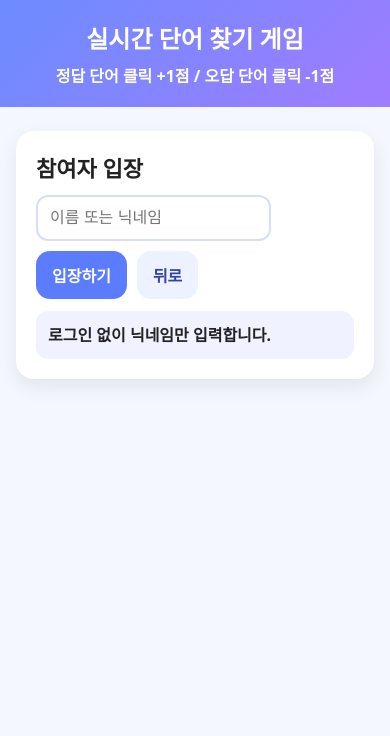
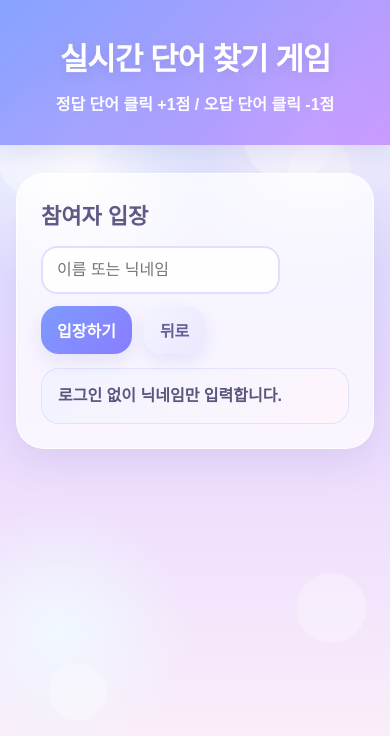
Before and after one commit to KYUNGHA-LEE/word-finder-game, a plain HTML site: page index.html in a window 390 px wide. Both pictures are taken after a click on the button "참여자로 입장". Drawn offline with Linux system fonts and the light colour scheme; no server answers.

Commit message:
Update index.html

```diff
--- a/index.html
+++ b/index.html
@@ -3,203 +3,284 @@
 <head>
   <meta charset="UTF-8" />
   <meta name="viewport" content="width=device-width, initial-scale=1.0" />
-  <title>실시간 단어 찾기 게임</title>
-  <style>
+  <title>실시간 단어 찾기 게임</title><style>
   * {
     box-sizing: border-box;
   }
 
   body {
     margin: 0;
-      font-family: system-ui, -apple-system, BlinkMacSystemFont, "Segoe UI", sans-serif;
-      background: #f5f7ff;
-      color: #222;
+    font-family: "Arial", "Pretendard", sans-serif;
+    color: #4b4963;
+    background:
+      radial-gradient(circle at 20% 20%, rgba(255,255,255,0.95), rgba(255,255,255,0) 18%),
+      radial-gradient(circle at 80% 15%, rgba(255,245,252,0.9), rgba(255,255,255,0) 20%),
+      radial-gradient(circle at 15% 75%, rgba(240,250,255,0.9), rgba(255,255,255,0) 18%),
+      linear-gradient(180deg, #cfe5ff 0%, #e8d8ff 45%, #fff4f7 100%);
+    min-height: 100vh;
+  }
+
+  body::before {
+    content: "";
+    position: fixed;
+    inset: 0;
+    pointer-events: none;
+    background:
+      radial-gradient(circle at 12% 18%, rgba(255,255,255,0.55) 0 50px, transparent 52px),
+      radial-gradient(circle at 23% 14%, rgba(255,255,255,0.5) 0 38px, transparent 40px),
+      radial-gradient(circle at 74% 16%, rgba(255,255,255,0.55) 0 45px, transparent 47px),
+      radial-gradient(circle at 82% 20%, rgba(255,255,255,0.45) 0 30px, transparent 32px),
+      radial-gradient(circle at 85% 72%, rgba(255,255,255,0.4) 0 34px, transparent 36px),
+      radial-gradient(circle at 20% 82%, rgba(255,255,255,0.4) 0 28px, transparent 30px);
+    opacity: 0.7;
+    z-index: 0;
   }
 
   header {
-      padding: 20px;
+    position: relative;
+    z-index: 1;
+    padding: 34px 20px 30px;
     text-align: center;
-      background: linear-gradient(135deg, #6c8cff, #9f7cff);
+    background: linear-gradient(135deg, rgba(124,154,255,0.88), rgba(195,141,255,0.85));
     color: white;
+    box-shadow: 0 8px 24px rgba(110, 119, 190, 0.18);
+    backdrop-filter: blur(6px);
   }
 
   h1 {
     margin: 0;
-      font-size: 30px;
+    font-size: 46px;
+    font-weight: 900;
+    letter-spacing: -1px;
+    text-shadow: 0 2px 10px rgba(92, 88, 140, 0.18);
   }
 
   header p {
-      margin: 8px 0 0;
-      font-weight: 700;
+    margin: 12px 0 0;
+    font-size: 18px;
+    font-weight: 800;
+    opacity: 0.96;
   }
 
   main {
+    position: relative;
+    z-index: 1;
     max-width: 1100px;
-      margin: 24px auto;
-      padding: 0 16px;
+    margin: 28px auto;
+    padding: 0 16px 40px;
   }
 
   .card {
-      background: white;
-      border-radius: 18px;
-      padding: 20px;
-      margin-bottom: 18px;
-      box-shadow: 0 8px 20px rgba(0, 0, 0, 0.08);
+    background: rgba(255, 255, 255, 0.72);
+    backdrop-filter: blur(10px);
+    border: 1px solid rgba(255,255,255,0.8);
+    border-radius: 28px;
+    padding: 24px;
+    margin-bottom: 20px;
+    box-shadow: 0 14px 35px rgba(130, 132, 180, 0.16);
   }
 
   .row {
     display: flex;
     flex-wrap: wrap;
-      gap: 10px;
+    gap: 12px;
     align-items: center;
+  }
+
+  .screen-title {
+    font-size: 24px;
+    font-weight: 900;
+    margin-bottom: 16px;
+    color: #5e5a85;
   }
 
   button {
     border: 0;
-      border-radius: 14px;
-      padding: 12px 16px;
-      font-size: 16px;
-      font-weight: 800;
+    border-radius: 18px;
+    padding: 14px 20px;
+    font-size: 18px;
+    font-weight: 900;
     cursor: pointer;
-      background: #5b7cff;
+    transition: 0.2s ease;
+    box-shadow: 0 8px 18px rgba(139, 150, 214, 0.18);
+  }
+
+  button:hover {
+    transform: translateY(-2px);
+  }
+
+  button:active {
+    transform: translateY(0);
+  }
+
+  button:not(.secondary):not(.danger):not(.good) {
+    background: linear-gradient(135deg, #7d9bff, #8a7cff);
     color: white;
   }
 
   button.secondary {
-      background: #eef1ff;
-      color: #3043a0;
+    background: linear-gradient(135deg, #f2f5ff, #ece6ff);
+    color: #655f98;
+  }
+
+  button.good {
+    background: linear-gradient(135deg, #67d8b0, #48c79a);
+    color: white;
   }
 
   button.danger {
-      background: #ff5b6e;
-    }
-
-    button.good {
-      background: #35b779;
+    background: linear-gradient(135deg, #ff8fa7, #ff7394);
+    color: white;
   }
 
   button:disabled {
     opacity: 0.45;
     cursor: not-allowed;
+    transform: none;
   }
 
   .intervalBtn.active {
-      background: #3043a0;
+    background: linear-gradient(135deg, #8d85ff, #b88bff);
     color: white;
-      outline: 3px solid #cdd5ff;
+    outline: 3px solid rgba(214, 206, 255, 0.9);
   }
 
   input,
   select {
-      border: 2px solid #d8defa;
-      border-radius: 12px;
-      padding: 12px;
+    border: 2px solid #e3ddff;
+    background: rgba(255,255,255,0.85);
+    border-radius: 16px;
+    padding: 13px 14px;
     font-size: 16px;
-      min-width: 180px;
+    min-width: 190px;
+    color: #5c577e;
+    outline: none;
+  }
+
+  input:focus,
+  select:focus {
+    border-color: #bba9ff;
+    box-shadow: 0 0 0 4px rgba(204, 191, 255, 0.35);
   }
 
   .hidden {
     display: none !important;
   }
 
-    .screen-title {
-      font-size: 22px;
-      font-weight: 900;
-      margin-bottom: 12px;
-    }
-
   .status {
-      padding: 12px;
-      border-radius: 12px;
-      background: #f0f3ff;
-      font-weight: 700;
-      margin-top: 12px;
-      line-height: 1.5;
+    margin-top: 14px;
+    padding: 14px 16px;
+    border-radius: 18px;
+    background: linear-gradient(135deg, rgba(240,242,255,0.95), rgba(255,245,252,0.95));
+    border: 1px solid rgba(220, 220, 255, 0.8);
+    font-weight: 800;
+    line-height: 1.6;
+    color: #59557d;
   }
 
   .timer {
     font-size: 42px;
     font-weight: 900;
-      color: #ff4e6a;
+    color: #ff7ca8;
+    text-shadow: 0 2px 8px rgba(255, 190, 210, 0.45);
+  }
+
+  .score-big {
+    font-size: 36px;
+    font-weight: 900;
+    color: #7b74c9;
   }
 
   .word-grid {
     display: grid;
     grid-template-columns: repeat(5, minmax(100px, 1fr));
-      gap: 12px;
-      margin-top: 16px;
+    gap: 14px;
+    margin-top: 18px;
   }
 
   .word-card {
-      min-height: 78px;
-      border-radius: 18px;
-      background: white;
-      border: 3px solid #dfe4ff;
-      color: #222;
+    min-height: 84px;
+    border-radius: 22px;
+    border: 2px solid rgba(235, 231, 255, 0.95);
+    background: linear-gradient(180deg, rgba(255,255,255,0.95), rgba(248,244,255,0.92));
+    color: #625d89;
     font-size: 24px;
     font-weight: 900;
-      box-shadow: 0 6px 12px rgba(0, 0, 0, 0.08);
+    box-shadow: 0 10px 20px rgba(171, 170, 216, 0.14);
   }
 
   .word-card.clicked {
-      background: #eeeeee;
-      color: #999;
-      border-color: #ddd;
-    }
-
-    .score-big {
-      font-size: 34px;
-      font-weight: 900;
-      color: #3043a0;
+    background: linear-gradient(180deg, #efedf5, #e4e1ee);
+    color: #9d99b1;
+    border-color: #ddd8ea;
+    box-shadow: none;
   }
 
   .player-list {
     display: grid;
-      gap: 8px;
+    gap: 10px;
     margin-top: 12px;
   }
 
   .player-item {
     display: flex;
     justify-content: space-between;
-      gap: 10px;
-      padding: 10px 12px;
-      border-radius: 12px;
-      background: #f7f8ff;
+    gap: 12px;
+    padding: 12px 16px;
+    border-radius: 18px;
+    background: linear-gradient(135deg, rgba(248,249,255,0.95), rgba(255,246,251,0.95));
+    border: 1px solid rgba(231, 226, 255, 0.9);
     font-weight: 800;
+    color: #5d5885;
   }
 
   .winner-box {
     text-align: center;
-      padding: 24px;
-      border-radius: 22px;
-      background: #fff6d7;
-      border: 3px solid #ffd45a;
+    padding: 28px 22px;
+    border-radius: 30px;
+    background: linear-gradient(180deg, rgba(255,251,240,0.96), rgba(255,241,248,0.96));
+    border: 2px solid rgba(255, 220, 170, 0.9);
+    box-shadow: 0 14px 35px rgba(255, 210, 180, 0.18);
   }
 
   .winner-box h2 {
-      font-size: 34px;
-      margin: 0 0 12px;
+    font-size: 36px;
+    margin: 0 0 14px;
+    color: #ff8da5;
   }
 
   .rank-line {
     font-size: 24px;
     font-weight: 900;
-      margin: 8px 0;
+    margin: 10px 0;
+    color: #6a618f;
   }
 
   @media (max-width: 700px) {
+    h1 {
+      font-size: 31px;
+    }
+
+    header p {
+      font-size: 16px;
+    }
+
     .word-grid {
       grid-template-columns: repeat(3, 1fr);
     }
 
     .word-card {
       font-size: 20px;
-        min-height: 68px;
+      min-height: 72px;
     }
 
-      h1 {
-        font-size: 24px;
+    .screen-title {
+      font-size: 22px;
+    }
+
+    button {
+      font-size: 16px;
+      padding: 12px 16px;
     }
   }
 </style>
```
Lines whose indentation alone changed are shown as unchanged.
